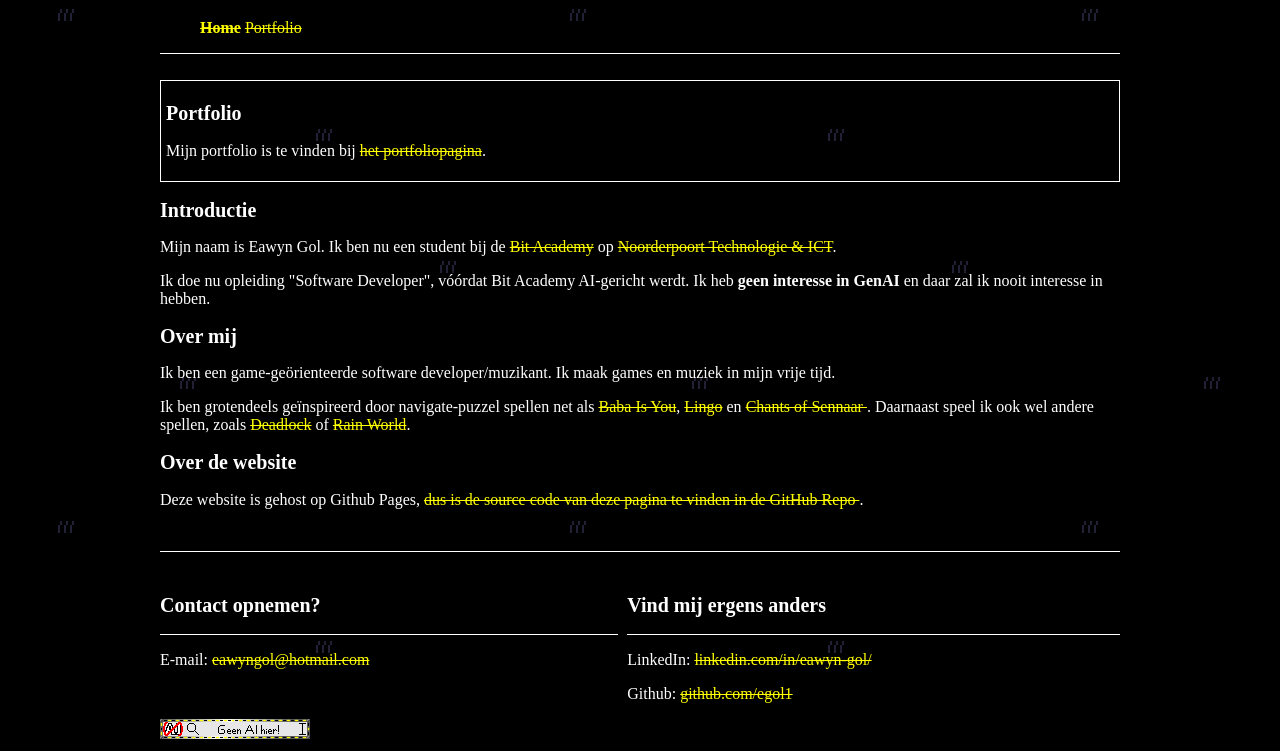
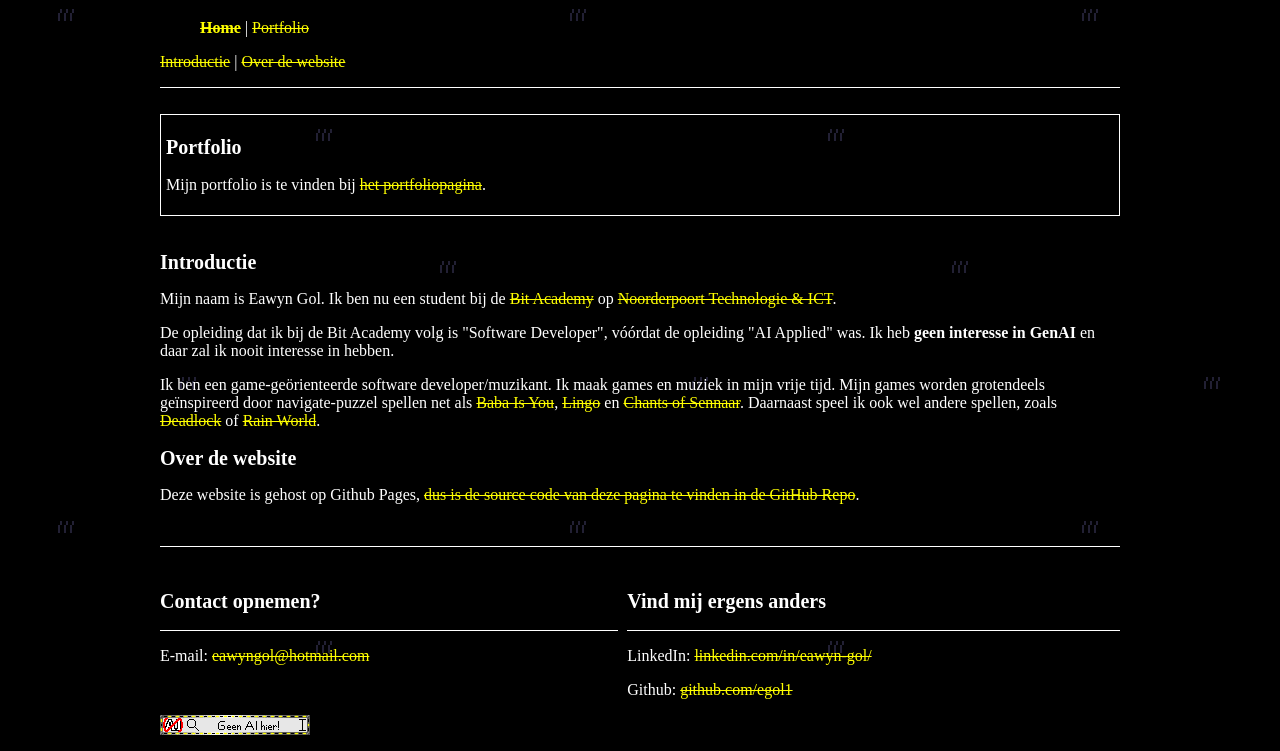
Before and after one commit to egol1/portfolio-website, a plain HTML site: page index.html in a window 1280 px wide. Shown: the part 61-812 px from the top of the page. Drawn offline with Linux system fonts and the light colour scheme.

Commit message:
Betere verwoording website

```diff
--- a/index.html
+++ b/index.html
@@ -14,10 +14,15 @@
 
     <nav aria-label="Navigatie">
         <ul class="row">
-            <li><b><a href="index.html">Home</a></b></li>
+            <li><b><a href="index.html">Home</a></b></li> |
             <li><a href="portfolio.html">Portfolio</a></li>
         </ul>
     </nav>
+
+    <p aria-label="Hoofdstukken">
+        <a href="#introductie">Introductie</a> |
+        <a href="#over-website">Over de website</a>
+    </p>
 
     <hr />
     <br />
@@ -28,6 +33,8 @@
 
         <p>Mijn portfolio is te vinden bij <a href="./portfolio.html">het portfoliopagina</a>.</p>
     </section>
+
+    <br />
 
     <!-- introductie -->
     <section aria-labelledby="introductie">
@@ -40,24 +47,17 @@
                 rel="noopener noreferrer">Noorderpoort Technologie & ICT</a>.
         </p>
         <p>
-            Ik doe nu opleiding "Software Developer", vóórdat Bit Academy AI-gericht werdt. Ik heb
-            <b>geen interesse in GenAI</b> en daar zal ik nooit interesse in hebben.
+            De opleiding dat ik bij de Bit Academy volg is "Software Developer", vóórdat de opleiding "AI Applied" was.
+            Ik heb <b>geen interesse in GenAI</b> en daar zal ik nooit interesse in hebben.
         </p>
-    </section>
 
-    <!-- introductie -->
-    <section aria-labelledby="over-mij">
-        <h2 class="block-title" id="over-mij">Over mij</h2>
         <p>
             Ik ben een game-geörienteerde software developer/muzikant. Ik maak games en muziek in mijn vrije tijd.
-        </p>
-        <p>
-            Ik ben grotendeels geïnspireerd door navigate-puzzel spellen net als
+            Mijn games worden grotendeels geïnspireerd door navigate-puzzel spellen net als
             <a href="https://hempuli.com/baba/" target="_blank" rel="noopener noreferrer">Baba Is You</a>,
             <a href="https://lingothegame.com/" target="_blank" rel="noopener noreferrer">Lingo</a> en
             <a href="https://en.wikipedia.org/wiki/Chants_of_Sennaar" target="_blank" rel="noopener noreferrer">
-                Chants of Sennaar
-            </a>.
+                Chants of Sennaar</a>.
             Daarnaast speel ik ook wel andere spellen, zoals
             <a href="https://en.wikipedia.org/wiki/Deadlock_(video_game)" target="_blank"
                 rel="noopener noreferrer">Deadlock</a>
@@ -65,6 +65,7 @@
             <a href="https://en.wikipedia.org/wiki/Rain_World" target="_blank" rel="noopener noreferrer">Rain World</a>.
         </p>
     </section>
+
     <!-- over mij -->
     <section aria-labelledby="over-website">
         <h2 class="block-title" id="over-website">Over de website</h2>
@@ -72,8 +73,7 @@
         <p>
             Deze website is gehost op Github Pages,
             <a href="https://github.com/egol1/portfolio-website" target="_blank" rel="noopener noreferrer">
-                dus is de source code van deze pagina te vinden in de GitHub Repo
-            </a>.
+                dus is de source code van deze pagina te vinden in de GitHub Repo</a>.
         </p>
     </section>
 
```
Also changed, not shown: portfolio.html (+3 -2 lines).
